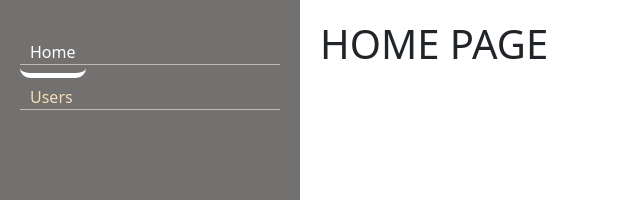
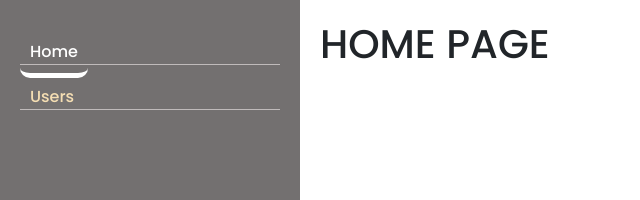
Before and after one commit to fostersnt/product_management_frontend, a React (Vite) app: page / in a window 1280 px wide. Shown: the top 200 px of the page, without its empty margins (0-640 px from the left). Built offline with nearby package versions, Linux system fonts and the light colour scheme.

Commit message:
Added poppins

```diff
--- a/src/index.css
+++ b/src/index.css
@@ -1,9 +1,5 @@
 @import url('https://fonts.googleapis.com/css2?family=Poppins:ital,wght@0,100;0,200;0,300;0,400;0,500;0,600;0,700;0,800;0,900;1,100;1,200;1,300;1,400;1,500;1,600;1,700;1,800;1,900&display=swap');
 
-<<<<<<< HEAD
-=======
-
->>>>>>> Foster
 :root {
   font-family: Inter, system-ui, Avenir, Helvetica, Arial, sans-serif;
   line-height: 1.5;
@@ -18,6 +14,11 @@
   -webkit-font-smoothing: antialiased;
   -moz-osx-font-smoothing: grayscale;
 }
+
+*{
+  font-family: 'poppins';
+}
+
 #main_container {
   /* width: 200px; */
   /* height: 100vh; */
```
